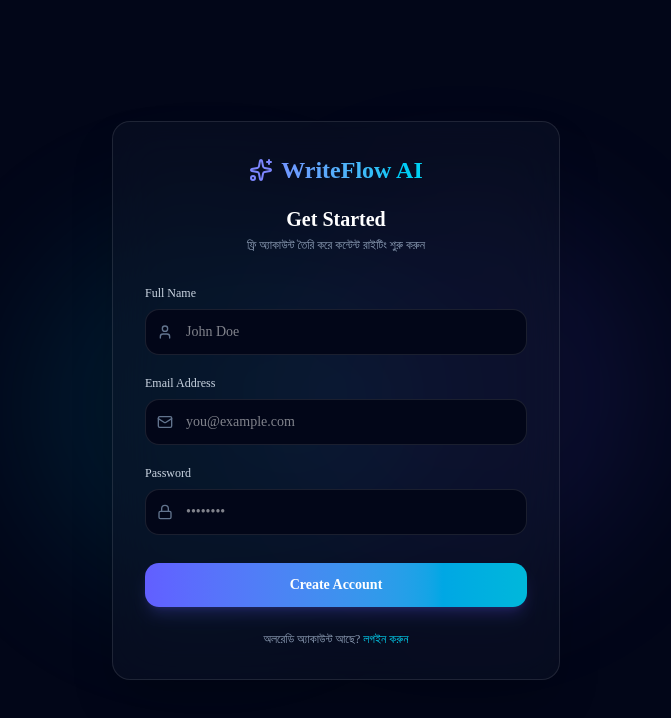
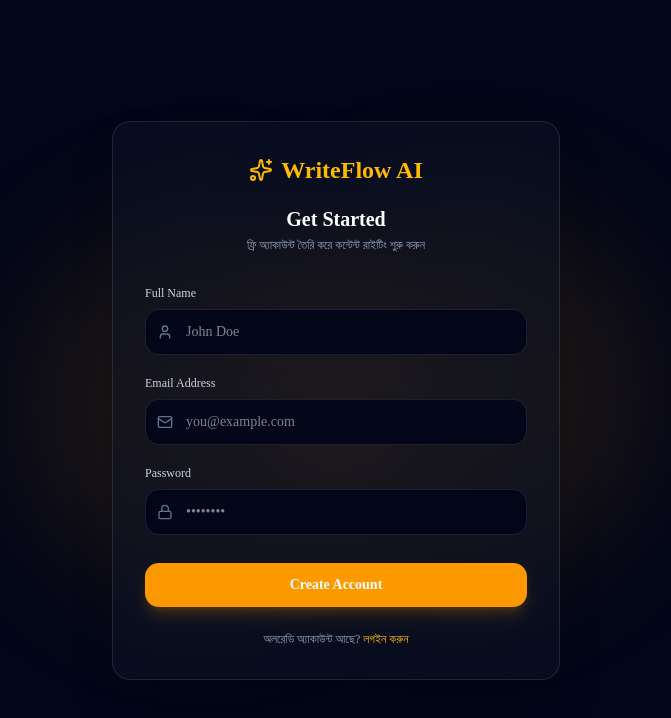
Before and after one commit to shiuly-28/writeflow-ai, a Next.js app: page /register in a window 1280 px wide. Shown: the top 718 px of the page, without its empty margins (304-975 px from the left). Built offline with nearby package versions, Linux system fonts and the light colour scheme.

Commit message:
vercel depoy done

```diff
--- a/app/register/page.tsx
+++ b/app/register/page.tsx
@@ -48,13 +48,13 @@ export default function RegisterPage() {
 
   return (
     <div className="min-h-screen bg-slate-950 flex items-center justify-center p-4 relative overflow-hidden">
-      <div className="absolute top-1/4 right-1/4 w-96 h-96 bg-indigo-500/10 rounded-full blur-3xl" />
-      <div className="absolute bottom-1/4 left-1/4 w-96 h-96 bg-cyan-500/10 rounded-full blur-3xl" />
+      <div className="absolute top-1/4 right-1/4 w-96 h-96 bg-amber-500/10 rounded-full blur-3xl" />
+      <div className="absolute bottom-1/4 left-1/4 w-96 h-96 bg-amber-500/10 rounded-full blur-3xl" />
 
       <div className="w-full max-w-md backdrop-blur-xl bg-slate-900/40 border border-white/10 p-8 rounded-2xl shadow-2xl relative z-10">
         <div className="text-center mb-8">
-          <Link href="/" className="inline-flex items-center gap-2 text-2xl font-bold bg-gradient-to-r from-indigo-400 to-cyan-400 bg-clip-text text-transparent">
-            <Sparkles className="h-6 w-6 text-indigo-400" />
+          <Link href="/" className="inline-flex items-center gap-2 text-2xl font-bold bg-gradient-to-r from-amber-400 to-amber-400 bg-clip-text text-transparent">
+            <Sparkles className="h-6 w-6 text-amber-400" />
             WriteFlow AI
           </Link>
           <h2 className="text-xl font-semibold mt-4 text-white">Get Started</h2>
@@ -78,7 +78,7 @@ export default function RegisterPage() {
                 value={name}
                 onChange={(e) => setName(e.target.value)}
                 placeholder="John Doe"
-                className="w-full rounded-xl bg-slate-950 border border-white/10 pl-10 pr-4 py-3 text-sm text-white focus:outline-none focus:border-indigo-500 transition-colors"
+                className="w-full rounded-xl bg-slate-950 border border-white/10 pl-10 pr-4 py-3 text-sm text-white focus:outline-none focus:border-amber-500 transition-colors"
               />
             </div>
           </div>
@@ -93,7 +93,7 @@ export default function RegisterPage() {
                 value={email}
                 onChange={(e) => setEmail(e.target.value)}
                 placeholder="you@example.com"
-                className="w-full rounded-xl bg-slate-950 border border-white/10 pl-10 pr-4 py-3 text-sm text-white focus:outline-none focus:border-indigo-500 transition-colors"
+                className="w-full rounded-xl bg-slate-950 border border-white/10 pl-10 pr-4 py-3 text-sm text-white focus:outline-none focus:border-amber-500 transition-colors"
               />
             </div>
           </div>
@@ -108,7 +108,7 @@ export default function RegisterPage() {
                 value={password}
                 onChange={(e) => setPassword(e.target.value)}
                 placeholder="••••••••"
-                className="w-full rounded-xl bg-slate-950 border border-white/10 pl-10 pr-4 py-3 text-sm text-white focus:outline-none focus:border-indigo-500 transition-colors"
+                className="w-full rounded-xl bg-slate-950 border border-white/10 pl-10 pr-4 py-3 text-sm text-white focus:outline-none focus:border-amber-500 transition-colors"
               />
             </div>
           </div>
@@ -116,7 +116,7 @@ export default function RegisterPage() {
           <button
             type="submit"
             disabled={loading}
-            className="w-full rounded-xl bg-gradient-to-r from-indigo-500 to-cyan-500 py-3 text-sm font-semibold text-white shadow-lg shadow-indigo-500/20 hover:opacity-95 transition-all mt-2 disabled:opacity-50"
+            className="w-full rounded-xl bg-gradient-to-r from-amber-500 to-amber-500 py-3 text-sm font-semibold text-white shadow-lg shadow-amber-500/20 hover:opacity-95 transition-all mt-2 disabled:opacity-50"
           >
             {loading ? "Creating Account..." : "Create Account"}
           </button>
@@ -124,7 +124,7 @@ export default function RegisterPage() {
 
         <p className="text-center text-xs text-slate-400 mt-6">
           অলরেডি অ্যাকাউন্ট আছে?{" "}
-          <Link href="/login" className="text-cyan-400 hover:underline font-medium">
+          <Link href="/login" className="text-amber-400 hover:underline font-medium">
             লগইন করুন
           </Link>
         </p>
```
